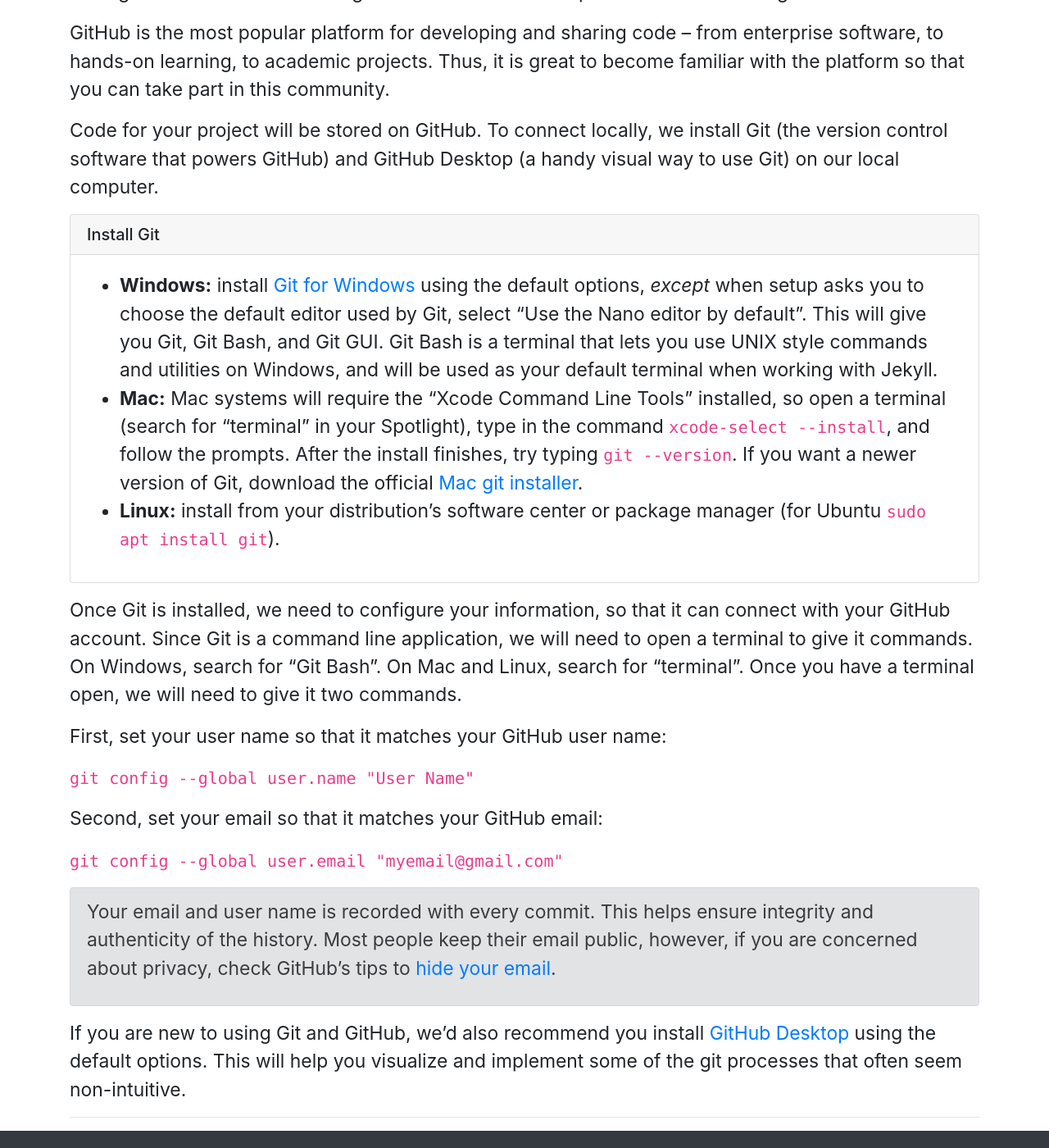
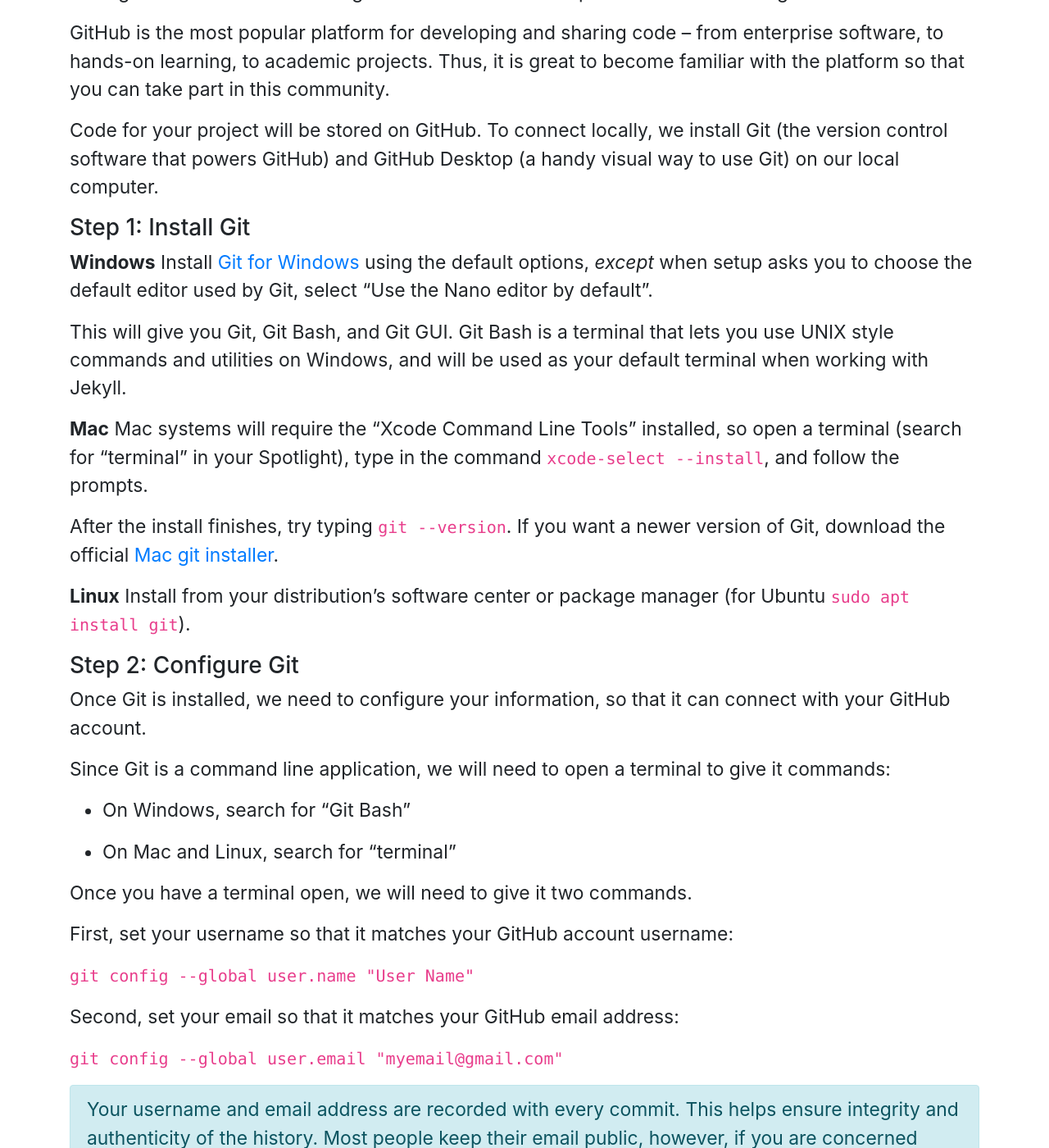
Before and after one commit to lib-static/howto, a Jekyll site: the page built from howtos/installgit.md, in a window 1280 px wide and 1400 px high, scrolled down 355 px. Shown: the whole window at 82% size. Built offline with Jekyll 4.4.1, drawn with Linux system fonts in a browser that asks for light colours; some of the changed text lies outside the part shown.

Commit message:
initial content updates

```diff
--- a/howtos/installgit.md
+++ b/howtos/installgit.md
@@ -14,33 +14,39 @@ Thus, it is great to become familiar with the platform so that you can take part
 Code for your project will be stored on GitHub.
 To connect locally, we install Git (the version control software that powers GitHub) and GitHub Desktop (a handy visual way to use Git) on our local computer.
 
-{% capture git %}
-- **Windows:** install [Git for Windows](https://git-scm.com/downloads){:target="_blank"} using the default options, *except* when setup asks you to choose the default editor used by Git, select "Use the Nano editor by default". This will give you Git, Git Bash, and Git GUI. Git Bash is a terminal that lets you use UNIX style commands and utilities on Windows, and will be used as your default terminal when working with Jekyll.
-- **Mac:** Mac systems will require the "Xcode Command Line Tools" installed, so open a terminal (search for "terminal" in your Spotlight), type in the command `xcode-select --install`, and follow the prompts. After the install finishes, try typing `git --version`. If you want a newer version of Git, download the official [Mac git installer](https://git-scm.com/downloads){:target="_blank"}.
-- **Linux:** install from your distribution's software center or package manager (for Ubuntu `sudo apt install git`).
-{% endcapture %}
-{% include bootstrap/card.md text=git header="Install Git" %}
+### Step 1: Install Git
+**Windows**
+Install [Git for Windows](https://git-scm.com/downloads){:target="_blank"} using the default options, *except* when setup asks you to choose the default editor used by Git, select "Use the Nano editor by default".
 
+This will give you Git, Git Bash, and Git GUI. Git Bash is a terminal that lets you use UNIX style commands and utilities on Windows, and will be used as your default terminal when working with Jekyll.
+
+**Mac**
+Mac systems will require the "Xcode Command Line Tools" installed, so open a terminal (search for "terminal" in your Spotlight), type in the command `xcode-select --install`, and follow the prompts.
+
+After the install finishes, try typing `git --version`. If you want a newer version of Git, download the official [Mac git installer](https://git-scm.com/downloads){:target="_blank"}.
+
+**Linux**
+Install from your distribution's software center or package manager (for Ubuntu `sudo apt install git`).
+
+### Step 2: Configure Git
 Once Git is installed, we need to configure your information, so that it can connect with your GitHub account.
-Since Git is a command line application, we will need to open a terminal to give it commands.
-On Windows, search for "Git Bash".
-On Mac and Linux, search for "terminal".
+
+Since Git is a command line application, we will need to open a terminal to give it commands:
+- On Windows, search for "Git Bash"
+
+- On Mac and Linux, search for "terminal"
+
 Once you have a terminal open, we will need to give it two commands.
 
-First, set your user name so that it matches your GitHub user name:
+First, set your username so that it matches your GitHub account username:
 
 `git config --global user.name "User Name"`
 
-Second, set your email so that it matches your GitHub email:
+Second, set your email so that it matches your GitHub email address:
 
 `git config --global user.email "myemail@gmail.com"`
 
-{% capture commit %}
-Your email and user name is recorded with every commit.
-This helps ensure integrity and authenticity of the history.
-Most people keep their email public, however, if you are concerned about privacy, check GitHub's tips to [hide your email](https://help.github.com/articles/about-commit-email-addresses/){:target="_blank"}.
-{% endcapture %}
-{% include bootstrap/alert.md text=commit color="secondary" %}
+{:.alert .alert-info}
+Your username and email address are recorded with every commit. This helps ensure integrity and authenticity of the history. Most people keep their email public, however, if you are concerned about privacy, check GitHub's tips to [hide your email](https://help.github.com/articles/about-commit-email-addresses/){:target="_blank"}.
 
-If you are new to using Git and GitHub, we'd also recommend you install [GitHub Desktop](https://desktop.github.com/){:target="_blank"} using the default options.
-This will help you visualize and implement some of the git processes that often seem non-intuitive.
+If you are new to using Git and GitHub, we'd also recommend you install [GitHub Desktop](https://desktop.github.com/){:target="_blank"} using the default options. This will help you visualize and implement some of the git processes that often seem non-intuitive.
```
